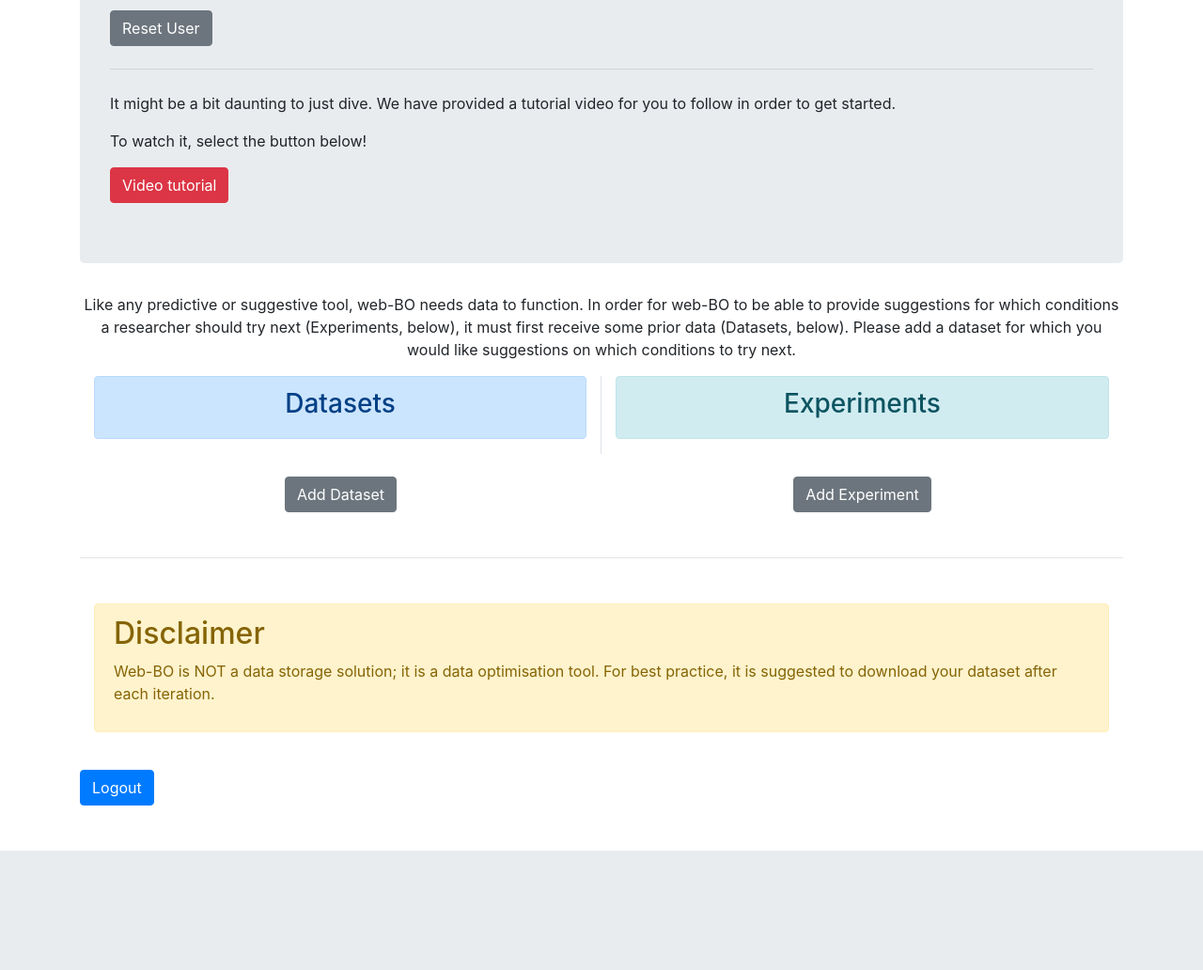
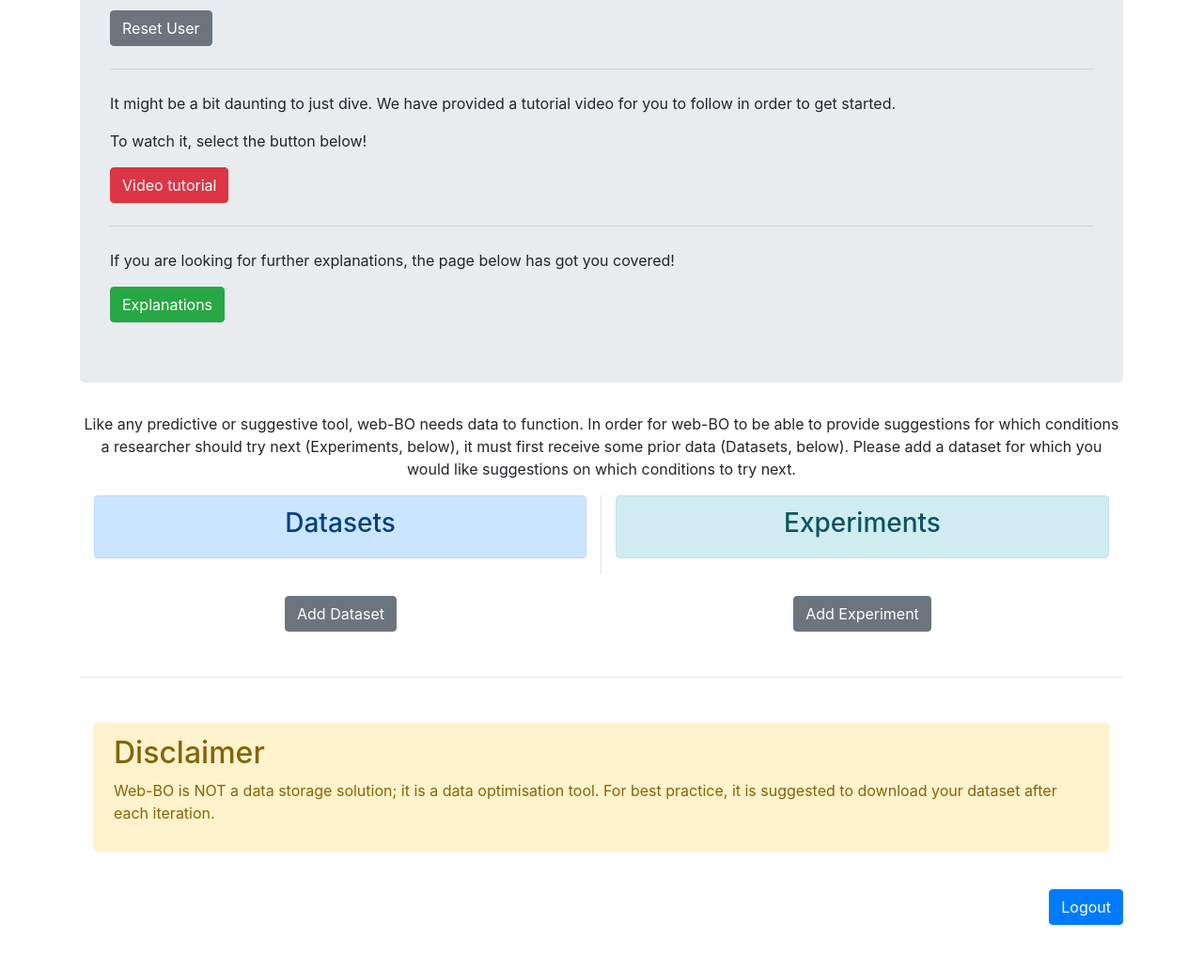
Before and after one commit to ImperialCollegeLondon/webBO, a Flask app: page / in a window 1280 px wide. Shown: the part 615-1647 px from the top of the page at 94% size. Before the commit the page ends 1520 px from the top, so only its background shows below. Run offline with Flask 3, Linux system fonts and the light colour scheme; the visitor is signed in with stand-in values (Sample User, id 1); data that the repository does not hold is empty; some libraries are stand-ins or nearby versions.

Commit message:
Add comments to contextualize explanations button

```diff
--- a/website/templates/home.html
+++ b/website/templates/home.html
@@ -126,7 +126,18 @@
                     <!--<button type="submit" class="btn btn-danger" name="action" value="video-tutorial">Video tutorial</button>-->
                 </div>
             </div>
-    </div>
+            <div class="col-md-12">
+                <hr class="my-4">
+                <p>If you are looking for further explanations, the page below has got you covered!</p>
+                <!--<p>To watch it, select the button below</p>-->
+            </div>
+            <div class="col-md-6">
+                <div>
+                    <a href="{{ url_for('home_dash.explanations') }}" class="btn btn-success">Explanations</a>
+                    <!--<button type="submit" class="btn btn-danger" name="action" value="video-tutorial">Video tutorial</button>-->
+                </div>
+            </div>
+        </div>
 </div>
 
 <div style="text-align: center;">
@@ -251,7 +262,9 @@
 </br>
 
 <form method="POST">
-    <button type="submit" class="btn btn-primary" name="action" value="logout">Logout</button>
+    <div style="text-align: right;">
+        <button type="submit" class="btn btn-primary" name="action" value="logout">Logout</button>
+    </div>
 </form>
 </br>
 </br>
```
